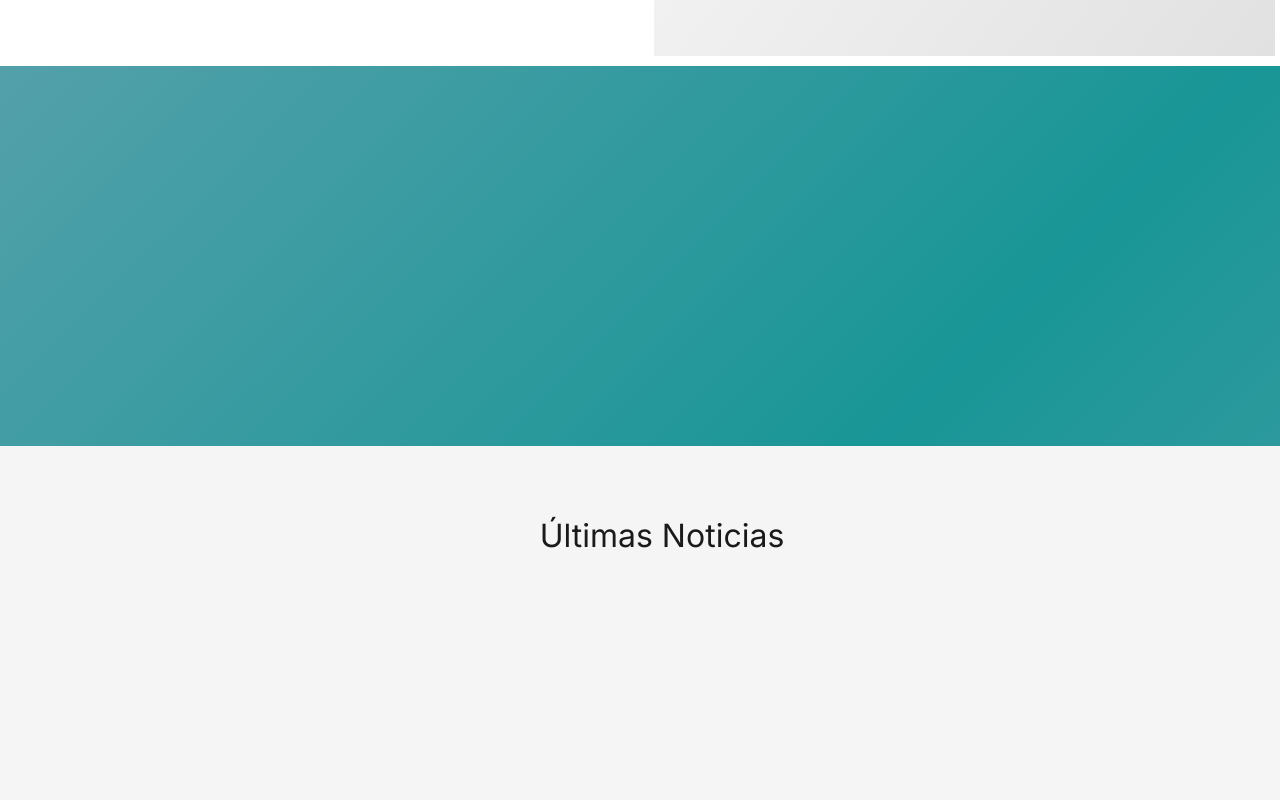
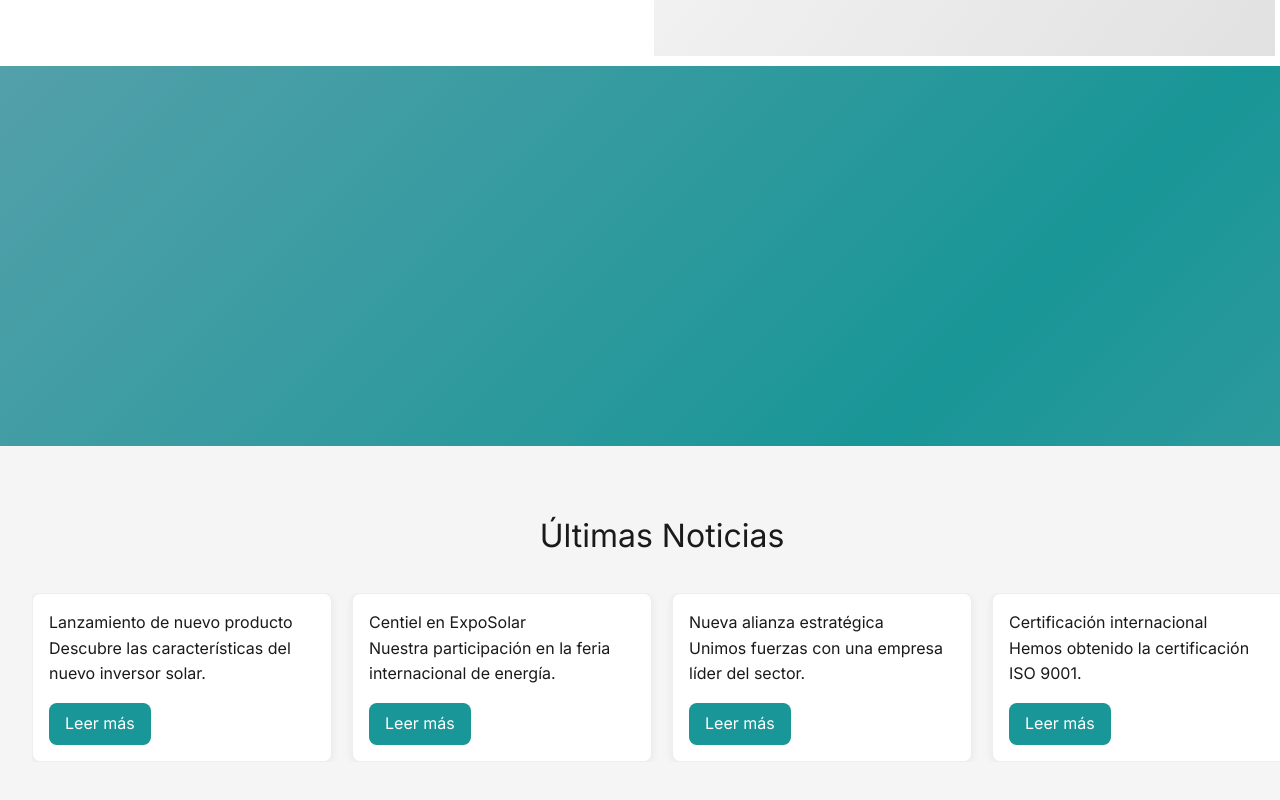
Before and after one commit to Gitbertod/meelatam, a React (Vite) app: page / in a window 1280 px wide. Shown: the part 3314-4114 px from the top of the page. Built offline with nearby package versions, Linux system fonts and the light colour scheme.

Commit message:
se ajustaron algunos estilos

```diff
--- a/components/newsCarrousel/NewsCarousel.jsx
+++ b/components/newsCarrousel/NewsCarousel.jsx
@@ -30,89 +30,13 @@ const news = [
 ];
 
 const NewsCarousel = () => {
-  const containerRef = useRef(null);
-  const scrollRef = useRef(null);
-  const cardRefs = useRef([]);
-  const [index, setIndex] = useState(0);
-
-  // Animación de entrada al hacer scroll
-  useGSAP(() => {
-    gsap.fromTo(
-      cardRefs.current,
-      { opacity: 0, y: 50 },
-      {
-        scrollTrigger: {
-          trigger: containerRef.current,
-          start: "top 80%",
-          toggleActions: "play none none none",
-        },
-        opacity: 1,
-        y: 0,
-        duration: 1,
-        stagger: 0.2,
-        ease: "power3.out",
-      }
-    );
-  }, { scope: containerRef });
-
-  // Animación hover manual
-  useEffect(() => {
-    cardRefs.current.forEach((card) => {
-      const onEnter = () => {
-        gsap.to(card, {
-          scale: 1.05,
-          duration: 0.3,
-          ease: "power3.out",
-        });
-      };
-      const onLeave = () => {
-        gsap.to(card, {
-          scale: 1,
-          duration: 0.3,
-          ease: "power3.out",
-        });
-      };
-
-      card.addEventListener("mouseenter", onEnter);
-      card.addEventListener("mouseleave", onLeave);
-
-      return () => {
-        card.removeEventListener("mouseenter", onEnter);
-        card.removeEventListener("mouseleave", onLeave);
-      };
-    });
-  }, []);
-
-  // Autoplay scroll horizontal
-  useEffect(() => {
-    const interval = setInterval(() => {
-      setIndex((prev) => (prev + 1) % news.length);
-    }, 4000);
-
-    return () => clearInterval(interval);
-  }, []);
-
-  // Movimiento del scroll
-  useEffect(() => {
-    const scrollContainer = scrollRef.current;
-    if (scrollContainer) {
-      scrollContainer.scrollTo({
-        left: index * 320, // ajusta este valor según el ancho de tus cards
-        behavior: "smooth",
-      });
-    }
-  }, [index]);
 
   return (
-    <section ref={containerRef} className={styles.carousel}>
+    <section className={styles.carousel}>
       <h2 className={styles.heading}>Últimas Noticias</h2>
-      <div className={styles.wrapper} ref={scrollRef}>
+      <div className={styles.wrapper}>
         {news.map((item, idx) => (
-          <div
-            key={idx}
-            ref={(el) => (cardRefs.current[idx] = el)}
-            className={`${styles.card} newsCard`}
-          >
+          <div key={idx} className={`${styles.card} newsCard`}>
             <h3>{item.title}</h3>
             <p>{item.description}</p>
             <a href={item.link} className={styles.button}>
--- a/components/newsCarrousel/NewsCarousel.module.css
+++ b/components/newsCarrousel/NewsCarousel.module.css
@@ -18,14 +18,15 @@
 }
 
 .card {
-  min-width: 300px;
-  max-width: 300px;
-  background: white;
-  border-radius: 16px;
-  padding: 1.5rem;
-  box-shadow: 0 5px 15px rgba(0, 0, 0, 0.1);
-  transition: transform 0.3s ease;
-  flex-shrink: 0;
+  background: #fff;
+  border: 1px solid #eee;
+  border-radius: 8px;
+  padding: 1rem;
+  width: 300px;
+  box-shadow: 0 2px 8px rgba(0, 0, 0, 0.06);
+  transition: transform 0.3s ease, box-shadow 0.3s ease;
+  cursor: pointer;
+  overflow: hidden;
 }
 
 .button {
--- a/components/photoSection/PhotoSection.module.css
+++ b/components/photoSection/PhotoSection.module.css
@@ -5,6 +5,7 @@
   letter-spacing: -1px;
   font-weight: 700;
   text-align: center;
+  padding-top: 40px;
 }
 .photo {
   display: flex;
--- a/components/statsSection/StatsSection.module.css
+++ b/components/statsSection/StatsSection.module.css
@@ -88,7 +88,6 @@
     min-height: unset;
     width: 100vw;
     max-width: 100vw;
-    margin-left: calc(50% - 50vw);
   }
   .stat {
     min-width: unset;
```
